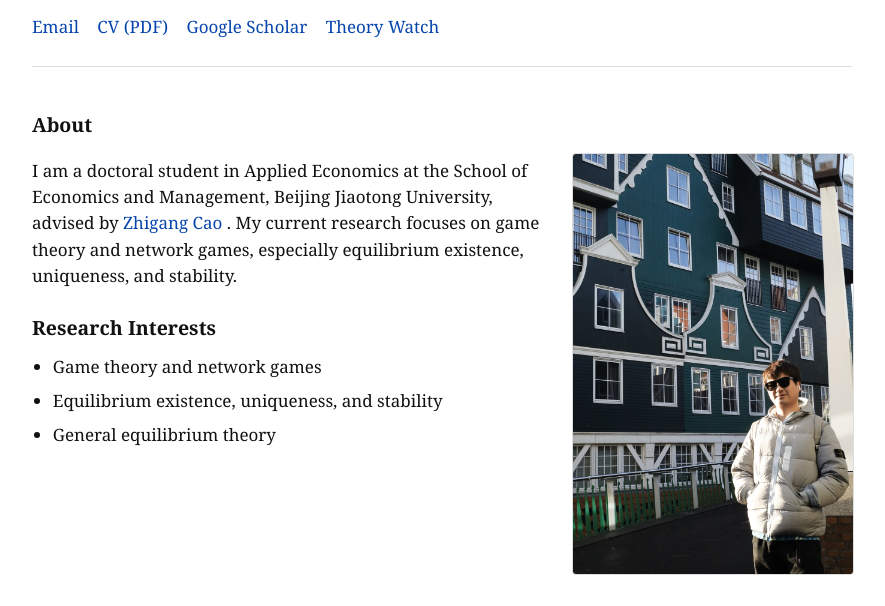
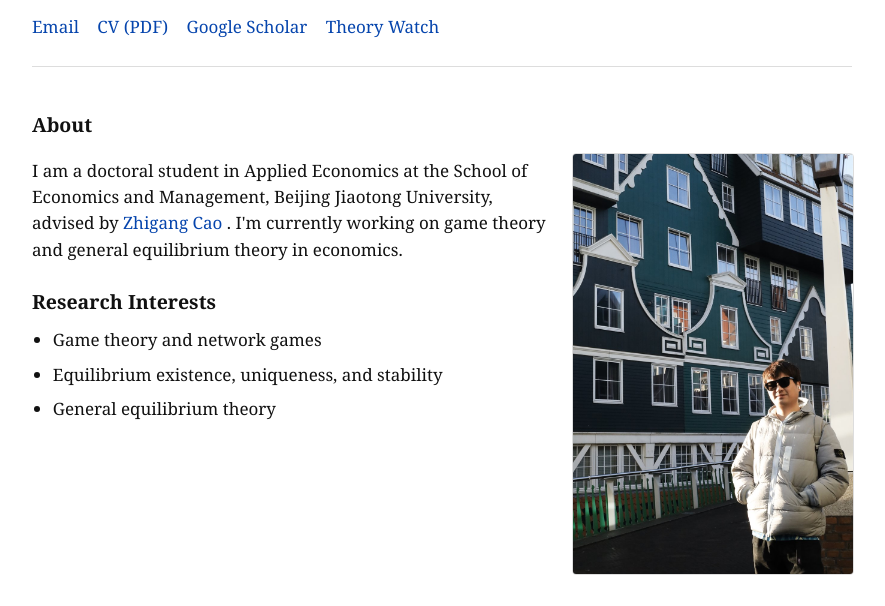
Before and after one commit to econstill/econstill.github.io, a plain HTML site: page index.html in a window 1280 px wide. Shown: the part 127-733 px from the top of the page, without its empty margins (198-1083 px from the left). Drawn offline with Linux system fonts and the light colour scheme; no server answers.

Commit message:
Update homepage research focus sentence

```diff
--- a/index.html
+++ b/index.html
@@ -79,8 +79,8 @@
           <a href="https://scholar.google.com/citations?user=nbYlo7cAAAAJ&hl=en" target="_blank" rel="noopener">
             Zhigang Cao
           </a>.
-          My current research focuses on game theory and network games, especially
-          equilibrium existence, uniqueness, and stability.
+          I'm currently working on game theory and general equilibrium theory in
+          economics.
         </p>
         <div class="research-interests">
           <h2>Research Interests</h2>
```
